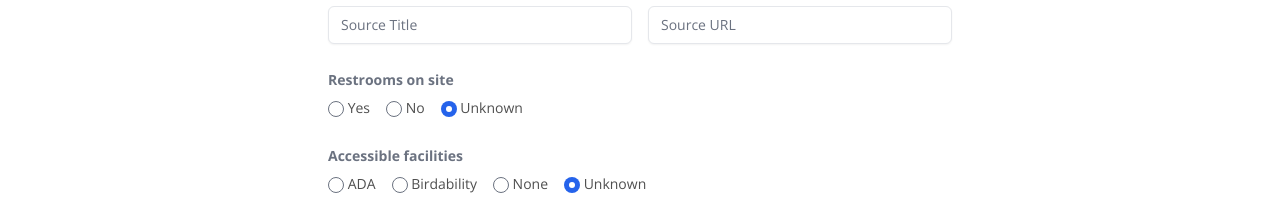
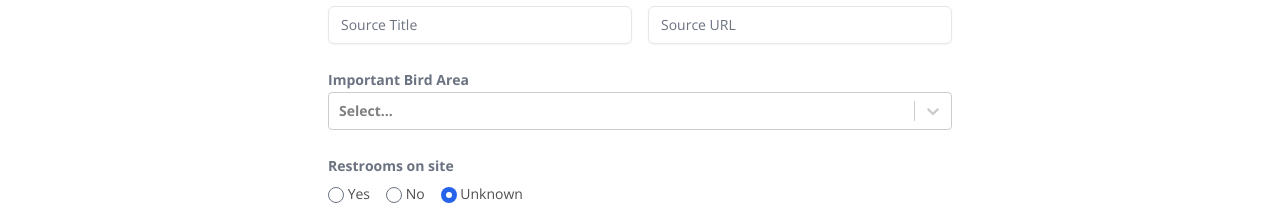
Before and after one commit to wr0110/where-to-go-birding, a Next.js app: page /edit/1 in a window 1280 px wide. Shown: the part 719-943 px from the top of the page. Built offline with nearby package versions, Linux system fonts and the light colour scheme; no server answers.

Commit message:
Add IBA select

```diff
--- /dev/null
+++ b/components/Select.tsx
@@ -0,0 +1,49 @@
+import ReactSelect from "react-select";
+import { useFormContext, Controller } from "react-hook-form";
+
+type InputProps = {
+	name: string,
+	required?: boolean,
+	options: {
+		value: string,
+		label: string,
+	}[],
+	[x:string]: any;
+}
+
+const Select = ({ name, options, required, ...props}: InputProps) => {
+	const { control } = useFormContext();
+	return (
+		<Controller
+        name={name}
+        control={control}
+				rules={{ required: required ? "This field is required" : false }}
+        render={({ field }) => (
+					<ReactSelect
+						options={options}
+						styles={{
+							input: (base) => ({
+								...base,
+								"input:focus": { boxShadow: "none" },
+							}),
+							singleValue: (base) => ({
+								...base,
+								"color": "#555",
+								"font-weight": "normal",
+							}),
+							control: (base, state) => ({
+								...base,
+								"border-color": state.isFocused ? "rgb(165, 180, 252)" : base["border-color"],
+								"outline": "none",
+								"box-shadow": state.isFocused ? "rgb(255, 255, 255) 0px 0px 0px 0px, rgba(199, 210, 254, 0.5) 0px 0px 0px 3px, rgba(0, 0, 0, 0.05) 0px 1px 2px 0px" : base["box-shadow"],
+							}),
+						}}
+						{...field}
+						{...props}
+					/>
+				)}
+      />
+	);
+}
+
+export default Select
--- a/package.json
+++ b/package.json
@@ -18,7 +18,8 @@
     "react": "18.1.0",
     "react-dom": "18.1.0",
     "react-geocode": "^0.2.3",
-    "react-hook-form": "^7.31.3"
+    "react-hook-form": "^7.31.3",
+    "react-select": "^5.3.2"
   },
   "devDependencies": {
     "@tailwindcss/forms": "^0.5.2",
--- a/pages/[stateSlug]/birding-day-hikes.tsx
+++ b/pages/[stateSlug]/birding-day-hikes.tsx
@@ -2,8 +2,10 @@ import Link from "next/link";
 import { getDayHikeHotspots } from "lib/firebase";
 import { getState, capitalize } from "lib/helpers";
 import Heading from "components/Heading";
+import { GetServerSideProps } from "next";
 
-export async function getServerSideProps({ query: { stateSlug }}) {
+export const getServerSideProps: GetServerSideProps = async ({ query }) => {
+	const stateSlug = query.stateSlug as string;
 	const state = getState(stateSlug);
 	if (!state) return { notFound: true };
 
--- a/pages/edit/[locationId].tsx
+++ b/pages/edit/[locationId].tsx
@@ -9,6 +9,8 @@ import { Editor } from "@tinymce/tinymce-react";
 import { saveHotspot, getHotspotByLocationId } from "lib/firebase";
 import { slugify, tinyMceOptions, geocode, getStateByCode } from "lib/helpers";
 import InputLinks from "components/InputLinks";
+import Select from "components/Select";
+import IBAs from "data/oh-iba.json";
 
 type Hotspot = {
 	locationId: string,
@@ -47,7 +49,13 @@ type Inputs = {
 	dayhike: string,
 	slug: string,
 	parentId: string,
+	iba: {
+		value: string,
+		label: string,
+	},
 };
+
+const ibaOptions = IBAs.map(({ slug, name }) => ({ value: slug, label: name }));
 
 export default function Edit() {
 	const [hotspot, setHotspot] = React.useState<Hotspot>();
@@ -83,6 +91,7 @@ export default function Edit() {
 			countySlug: countySlug,
 			lat: latitude,
 			lng: longitude,
+			iba: data.iba || null,
 			tips: {
 				...data.tips,
 				text: tipsRef.current.getContent(),
@@ -195,6 +204,13 @@ export default function Edit() {
 
 						<div>
 							<label className="text-gray-500 font-bold">
+								Important Bird Area<br/>
+								<Select name="iba" options={ibaOptions} />
+							</label>
+						</div>
+
+						<div>
+							<label className="text-gray-500 font-bold">
 								Restrooms on site
 							</label><br/>
 							<div className="mt-1 flex gap-2">
--- a/tsconfig.json
+++ b/tsconfig.json
@@ -8,7 +8,7 @@
 		],
 		"allowJs": true,
 		"skipLibCheck": true,
-		"strict": false,
+		"strict": true,
 		"forceConsistentCasingInFileNames": true,
 		"noEmit": true,
 		"incremental": true,
```
Also changed, not shown: 1 other file (tests, documents, lock files or other folders).
